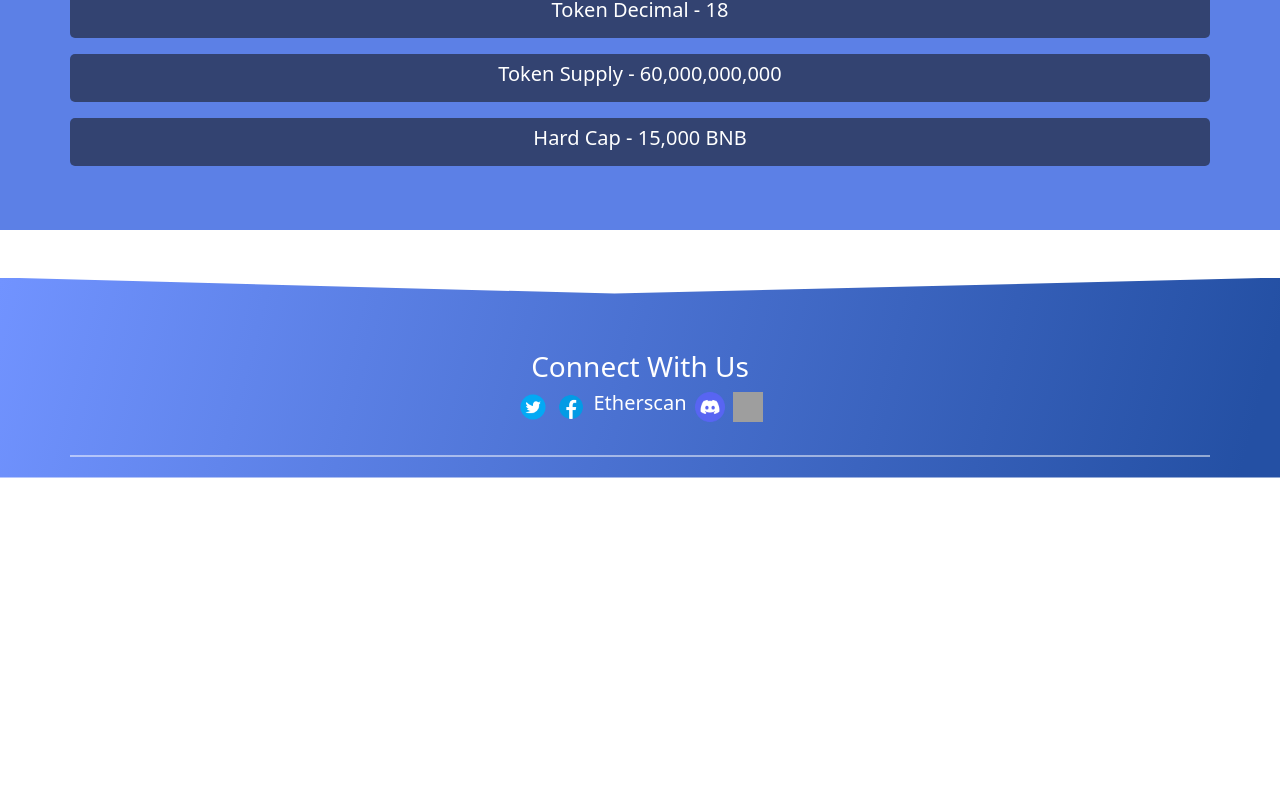
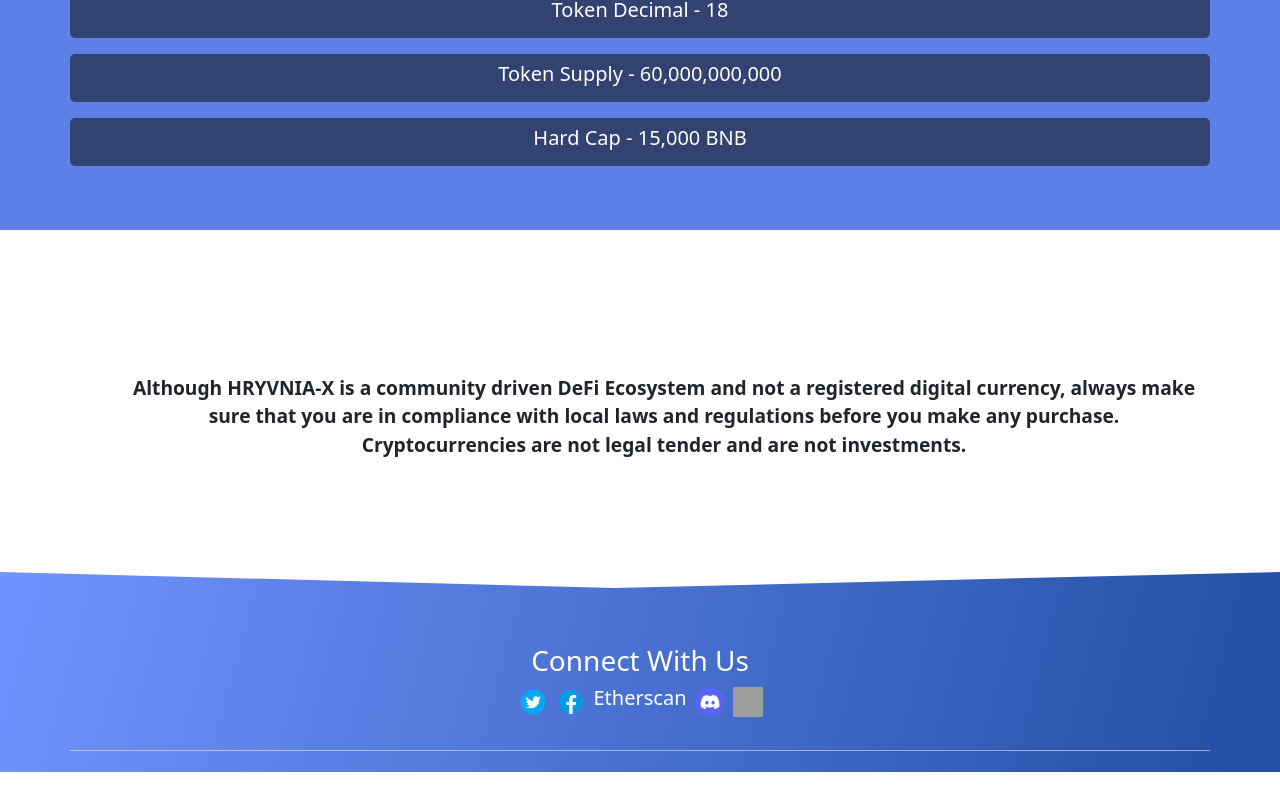
Before and after one commit to BuildMyDapp/HRYVNIA-X--Community-presale, a React (Create React App) app: page / in a window 1280 px wide. Shown: the part 2398-3205 px from the top of the page. Before the commit the page ends 2911 px from the top, so only its background shows below. Built offline with nearby package versions, Linux system fonts and the light colour scheme; grey boxes are pictures that could not be loaded.

Commit message:
small section Added
small section Added

```diff
--- a/src/App.tsx
+++ b/src/App.tsx
@@ -1,7 +1,7 @@
 import React from 'react';
 import logo from './logo.svg';
 import './App.css';
-import {Header,Hero,Main,Footer,Token,Tokenomics} from './components/exportComponent';
+import {Header,Hero,Main,Footer,Token,Tokenomics,Info} from './components/exportComponent';
 function App() {
   return (
     <div  >
@@ -10,6 +10,7 @@ function App() {
        <Main/>
        <Token/>
        <Tokenomics/>
+       <Info/>
        <Footer/>
     </div>
   );
--- /dev/null
+++ b/src/components/Info/Info.tsx
@@ -0,0 +1,23 @@
+import React from "react";
+import "./info.css";
+const Info = () => {
+  return (
+    <div className="info mt-5">
+      <div className="container">
+        <div className="row">
+          <div className="col-lg-12   my-5">
+            <p className=" text-lg-center mt-5  ms-lg-5 ">
+              Although HRYVNIA-X is a community driven DeFi Ecosystem and not a
+              registered digital currency, always make sure that you are in
+              compliance with local laws and regulations before you make any
+              purchase. Cryptocurrencies are not legal tender and are not
+              investments.
+            </p>
+          </div>
+        </div>
+      </div>
+    </div>
+  );
+};
+
+export default Info;
--- /dev/null
+++ b/src/components/Info/info.css
@@ -0,0 +1,9 @@
+.info
+{
+
+}
+.info p
+{
+    font-size: 1.2rem !important;
+    font-weight: 600;
+}
--- a/src/components/exportComponent.js
+++ b/src/components/exportComponent.js
@@ -4,3 +4,4 @@ export { default as Hero } from './HeroSection/Hero';
 export { default as Main } from './main/Main';
 export { default as Token } from './token/Token';
 export { default as Tokenomics } from './tokenomics/Tokenomics';
+export { default as Info } from './Info/Info';
```
